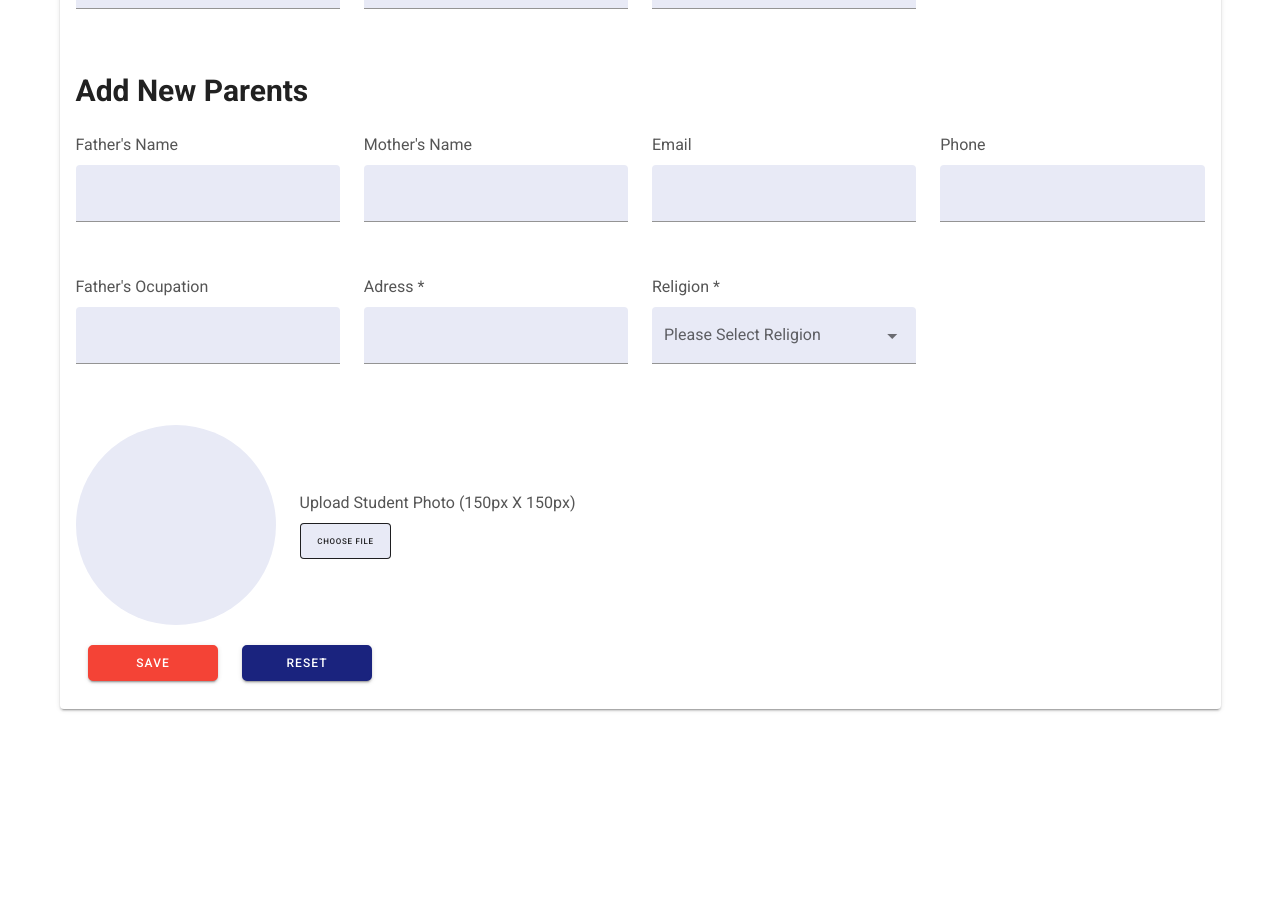
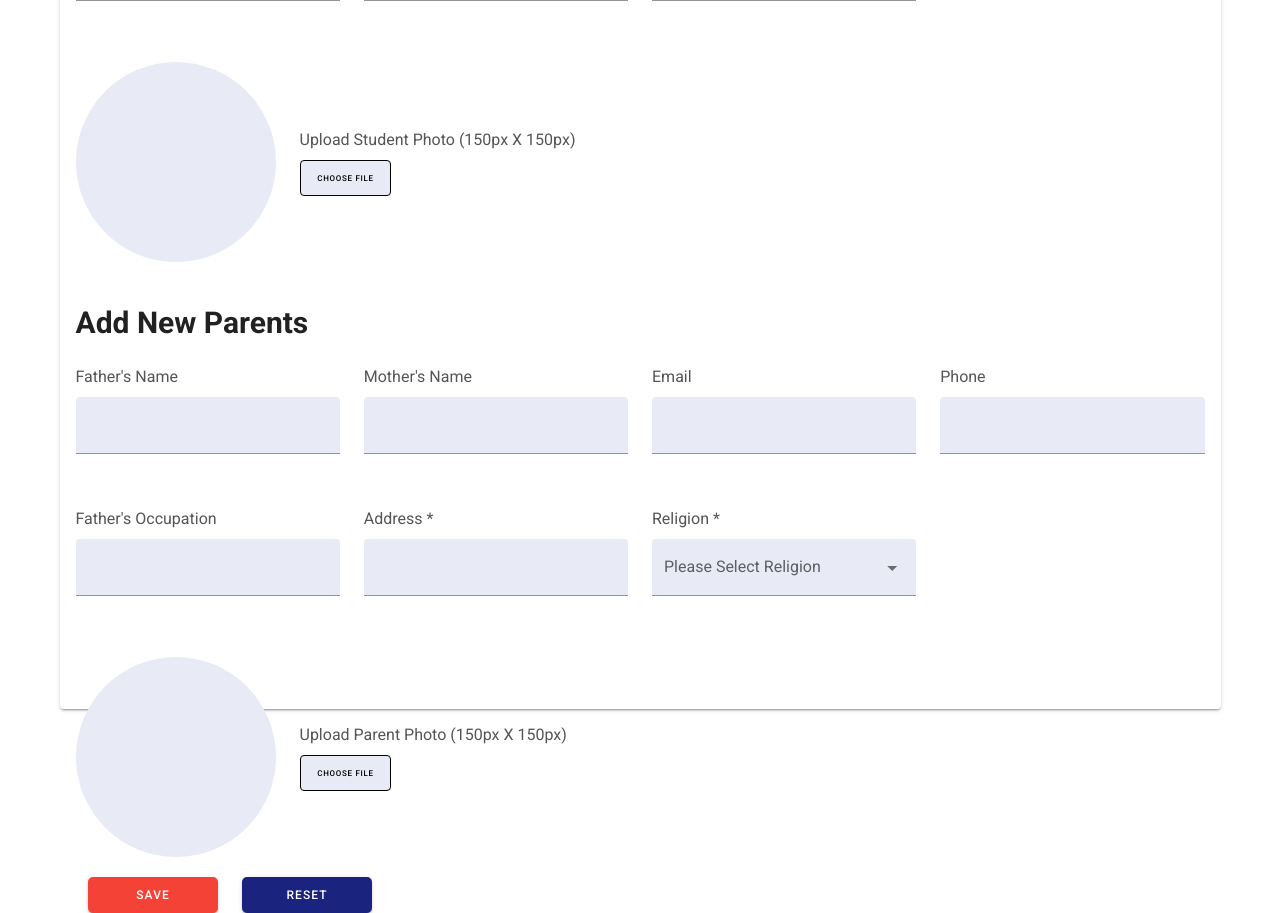
Before and after one commit to SchoolManagmentCN/frontend-school, a Nuxt app: page /dashboard/AddStudentIndex in a window 1280 px wide. Shown: the part 500-1413 px from the top of the page. Before the commit the page ends 1221 px from the top, so only its background shows below. Built offline with nearby package versions, Linux system fonts and the light colour scheme.

Commit message:
wip: connected login page with te backend api, and added logic to save studenst and parents, need to finish the connection between frontend and backend

```diff
--- a/components/ui/AddStudent.vue
+++ b/components/ui/AddStudent.vue
@@ -8,31 +8,26 @@
     </p>
     <v-container>
       <v-card class="pa-4" height="1050">
-        <v-form>
+        <v-form @submit.prevent="submitForm">
           <h3 class="h3-style">
             Add New Students
           </h3>
           <v-row>
-            <v-col
-              cols="3"
-            >
-              <p>Name *</p><p>
+            <v-col cols="3">
+              <p>Name *</p>
               <v-text-field
-                  v-model="nameStudent"
+                v-model="studentData.name"
                 color="red"
                 background-color="#E8EAF6"
                 type="name"
                 filled
                 :rules="notEmpty"
               />
-              </p>
             </v-col>
-            <v-col
-              cols="3"
-            >
+            <v-col cols="3">
               <p>Gender *</p>
               <v-select
-                v-model="GenderStudent"
+                v-model="studentData.gender"
                 :items="itemsGender"
                 color="red"
                 background-color="#E8EAF6"
@@ -41,12 +36,10 @@
                 :rules="notEmpty"
               />
             </v-col>
-            <v-col
-              cols="3"
-            >
+            <v-col cols="3">
               <p>Class *</p>
               <v-select
-                v-model="ClassStudent"
+                v-model="studentData.classes"
                 :items="itemsClass"
                 color="red"
                 background-color="#E8EAF6"
@@ -55,12 +48,10 @@
                 :rules="notEmpty"
               />
             </v-col>
-            <v-col
-              cols="3"
-            >
+            <v-col cols="3">
               <p>Date of Birth *</p>
               <v-text-field
-                v-model="birthStudent"
+                v-model="studentData.dateOfBirth"
                 color="red"
                 background-color="#E8EAF6"
                 filled
@@ -71,24 +62,20 @@
             </v-col>
           </v-row>
           <v-row>
-            <v-col
-              cols="3"
-            >
+            <v-col cols="3">
               <p>Blood Group *</p>
               <v-text-field
-                v-model="bloodGroupStudent"
+                v-model="studentData.bloodGroup"
                 color="red"
                 background-color="#E8EAF6"
                 filled
                 :rules="notEmpty"
               />
             </v-col>
-            <v-col
-              cols="3"
-            >
+            <v-col cols="3">
               <p>Religion *</p>
               <v-select
-                v-model="religionStudent"
+                v-model="studentData.religion"
                 :items="itemsReligion"
                 color="red"
                 background-color="#E8EAF6"
@@ -97,114 +84,16 @@
                 :rules="notEmpty"
               />
             </v-col>
-            <v-col
-              cols="3"
-            >
+            <v-col cols="3">
               <p>Admission Date *</p>
               <v-text-field
-                v-model="admissionStudent"
+                v-model="studentData.admissionDate"
                 color="red"
                 background-color="#E8EAF6"
                 filled
                 label="dd/mm/yy"
                 append-icon="mdi-calendar"
                 :rules="admissionRules"
-              />
-            </v-col>
-          </v-row>
-          <h3 class="new-parentsStyle">
-            Add New Parents
-          </h3>
-          <v-row>
-            <v-col
-              cols="3"
-            >
-              <p>Father's Name</p>
-              <v-text-field
-                v-model="fatherName"
-                color="red"
-                background-color="#E8EAF6"
-                type="name"
-                filled
-                :rules="notEmpty"
-              />
-            </v-col>
-            <v-col
-              cols="3"
-            >
-              <p>Mother's Name</p>
-              <v-text-field
-                v-model="motherName"
-                color="red"
-                background-color="#E8EAF6"
-                type="name"
-                filled
-                :rules="notEmpty"
-              />
-            </v-col>
-            <v-col
-              cols="3"
-            >
-              <p>Email</p>
-              <v-text-field
-                v-model="emailParents"
-                color="red"
-                background-color="#E8EAF6"
-                type="email"
-                filled
-                :rules="correo"
-              />
-            </v-col>
-            <v-col
-              cols="3"
-            >
-              <p>Phone</p>
-              <v-text-field
-                v-model="phoneParents"
-                color="red"
-                background-color="#E8EAF6"
-                type="phone"
-                filled
-                :rules="phone"
-              />
-            </v-col>
-            <v-col
-              cols="3"
-            >
-              <p>Father's Ocupation</p>
-              <v-text-field
-                v-model="fatherOcupation"
-                color="red"
-                background-color="#E8EAF6"
-                type="name"
-                filled
-                :rules="notEmpty"
-              />
-            </v-col>
-            <v-col
-              cols="3"
-            >
-              <p>Adress *</p>
-              <v-text-field
-                v-model="adressParents"
-                color="red"
-                background-color="#E8EAF6"
-                filled
-                :rules="notEmpty"
-              />
-            </v-col>
-            <v-col
-              cols="3"
-            >
-              <p>Religion *</p>
-              <v-select
-                v-model="religionParents"
-                :items="itemsReligion"
-                color="red"
-                background-color="#E8EAF6"
-                filled
-                label="Please Select Religion"
-                :rules="notEmpty"
               />
             </v-col>
           </v-row>
@@ -221,36 +110,138 @@
                 <v-btn
                   class="choose-button"
                   outlined
-                  color="#black"
-                  @click="triggerFileInput"
+                  color="black"
+                  @click="triggerFileInput('student')"
                 >
                   Choose File
                 </v-btn>
               </v-col>
             </div>
             <input
-              ref="fileInput"
+              ref="fileInputStudent"
               type="file"
               accept="image/*"
               style="display: none;"
-              @change="onImageChange"
+              @change="onImageChange('student')"
+            >
+          </v-row>
+          <h3 class="new-parentsStyle">
+            Add New Parents
+          </h3>
+          <v-row>
+            <v-col cols="3">
+              <p>Father's Name</p>
+              <v-text-field
+                v-model="parentData.fatherName"
+                color="red"
+                background-color="#E8EAF6"
+                type="name"
+                filled
+                :rules="notEmpty"
+              />
+            </v-col>
+            <v-col cols="3">
+              <p>Mother's Name</p>
+              <v-text-field
+                v-model="parentData.motherName"
+                color="red"
+                background-color="#E8EAF6"
+                type="name"
+                filled
+                :rules="notEmpty"
+              />
+            </v-col>
+            <v-col cols="3">
+              <p>Email</p>
+              <v-text-field
+                v-model="parentData.email"
+                color="red"
+                background-color="#E8EAF6"
+                type="email"
+                filled
+                :rules="correo"
+              />
+            </v-col>
+            <v-col cols="3">
+              <p>Phone</p>
+              <v-text-field
+                v-model="parentData.phone"
+                color="red"
+                background-color="#E8EAF6"
+                type="phone"
+                filled
+                :rules="phone"
+              />
+            </v-col>
+            <v-col cols="3">
+              <p>Father's Occupation</p>
+              <v-text-field
+                v-model="parentData.fatherOccupation"
+                color="red"
+                background-color="#E8EAF6"
+                type="name"
+                filled
+                :rules="notEmpty"
+              />
+            </v-col>
+            <v-col cols="3">
+              <p>Address *</p>
+              <v-text-field
+                v-model="parentData.address"
+                color="red"
+                background-color="#E8EAF6"
+                filled
+                :rules="notEmpty"
+              />
+            </v-col>
+            <v-col cols="3">
+              <p>Religion *</p>
+              <v-select
+                v-model="parentData.religion"
+                :items="itemsReligion"
+                color="red"
+                background-color="#E8EAF6"
+                filled
+                label="Please Select Religion"
+                :rules="notEmpty"
+              />
+            </v-col>
+          </v-row>
+          <v-row>
+            <div class="image-upload-container">
+              <v-col cols="auto">
+                <div
+                  :class="['image-circle', { 'has-image': imagePreviewParent }]"
+                  :style="{ backgroundImage: imagePreviewParent ? `url(${imagePreviewParent})` : '' }"
+                />
+              </v-col>
+              <v-col>
+                <p>Upload Parent Photo (150px X 150px)</p>
+                <v-btn
+                  class="choose-button"
+                  outlined
+                  color="black"
+                  @click="triggerFileInput('parent')"
+                >
+                  Choose File
+                </v-btn>
+              </v-col>
+            </div>
+            <input
+              ref="fileInputParent"
+              type="file"
+              accept="image/*"
+              style="display: none;"
+              @change="onImageChange('parent')"
             >
           </v-row>
           <v-row>
-            <v-col
-              cols="auto"
-            />
-            <v-btn
-              class="save-style"
-              color="red"
-            >
+            <v-col cols="auto" />
+            <v-btn class="save-style" color="red" type="submit">
               Save
             </v-btn>
             <v-col cols="auto" />
-            <v-btn
-              class="reset-style"
-              color="#1A237E"
-            >
+            <v-btn class="reset-style" color="#1A237E">
               Reset
             </v-btn>
           </v-row>
@@ -261,24 +252,33 @@
 </template>
 
 <script>
+import axios from 'axios'
+
 export default {
   data () {
     return {
-      nameStudent: null,
-      birthStudent: null,
-      GenderStudent: null,
-      ClassStudent: null,
-      bloodGroupStudent: null,
-      religionStudent: null,
-      admissionStudent: null,
+      studentData: {
+        name: null,
+        gender: null,
+        dateOfBirth: null,
+        bloodGroup: null,
+        religion: null,
+        admissionDate: null,
+        classes: null
+      },
+      parentData: {
         fatherName: null,
         motherName: null,
-      emailParents: null,
-      phoneParents: null,
-      fatherOcupation: null,
-      adressParents: null,
-      religionParents: null,
+        email: null,
+        phone: null,
+        fatherOccupation: null,
+        address: null,
+        religion: null
+      },
       imagePreviewStudent: null,
+      imagePreviewParent: null,
+      studentImage: null,
+      parentImage: null,
       notEmpty: [
         v => !!v || 'The field could not be empty'
       ],
@@ -306,17 +306,60 @@ export default {
     }
   },
   methods: {
-    triggerFileInput () {
-      this.$refs.fileInput.click()
+    triggerFileInput (type) {
+      if (type === 'student') {
+        this.$refs.fileInputStudent.click()
+      } else if (type === 'parent') {
+        this.$refs.fileInputParent.click()
+      }
     },
-    onImageChange (event) {
+    onImageChange (type) {
       const file = event.target.files[0]
       if (file) {
         const reader = new FileReader()
         reader.onload = (e) => {
+          if (type === 'student') {
             this.imagePreviewStudent = e.target.result
+            this.studentImage = file
+          } else if (type === 'parent') {
+            this.imagePreviewParent = e.target.result
+            this.parentImage = file
+          }
         }
         reader.readAsDataURL(file)
+      }
+    },
+    async submitForm () {
+      const formData = new FormData()
+      formData.append('student[name]', this.studentData.name)
+      formData.append('student[gender]', this.studentData.gender)
+      formData.append('student[fatherName]', this.parentData.fatherName)
+      formData.append('student[motherName]', this.parentData.motherName)
+      formData.append('student[dateOfBirth]', this.studentData.dateOfBirth)
+      formData.append('student[Religion]', this.studentData.religion)
+      formData.append('student[fatherOccupation]', this.parentData.fatherOccupation)
+      formData.append('student[email]', this.parentData.email)
+      formData.append('student[admissionDate]', this.studentData.admissionDate)
+      formData.append('student[classes]', this.studentData.classes)
+      formData.append('parent[name]', this.parentData.fatherName)
+      formData.append('parent[gender]', this.parentData.gender)
+      formData.append('parent[phone]', this.parentData.phone)
+      formData.append('parent[religion]', this.parentData.religion)
+      formData.append('parent[occupation]', this.parentData.fatherOccupation)
+      formData.append('parent[email]', this.parentData.email)
+      formData.append('parent[address]', this.parentData.address)
+      formData.append('studentImage', this.studentImage)
+      formData.append('parentImage', this.parentImage)
+
+      try {
+        const response = await axios.post('http://localhost:8081/api/students', formData, {
+          headers: {
+            'Content-Type': 'multipart/form-data'
+          }
+        })
+        console.log('Student and parent added successfully:', response.data)
+      } catch (error) {
+        console.error('Error adding student and parent:', error)
       }
     }
   }
@@ -361,11 +404,10 @@ p {
   width: 130px;
   border: 2px solid #000;
   border-radius: 5px;
-  padding-top: 50px;
 }
 
 .reset-style {
-  color:white;
+  color: white;
   font-size: 12px;
   width: 130px;
   border: 2px solid #000;
@@ -400,5 +442,4 @@ p {
   padding-bottom: 20px;
   font-size: 30px;
 }
-
 </style>
--- a/components/ui/AddTeacher.vue
+++ b/components/ui/AddTeacher.vue
@@ -177,7 +177,7 @@
                 <v-btn
                   class="choose-button"
                   outlined
-                  color="#black"
+                  color="black"
                   @click="triggerFileInput"
                 >
                   Choose File
@@ -267,7 +267,7 @@ export default {
       if (file) {
         const reader = new FileReader()
         reader.onload = (e) => {
-          this.imagePreview = e.target.result
+          this.imagePreviewTeacher = e.target.result
         }
         reader.readAsDataURL(file)
       }
@@ -280,7 +280,7 @@ export default {
 .subrayado-rojo {
   color: black;
   text-decoration: underline;
-  text-decoration-color: red;
+  text-decoration-color: #D60A0B;
 }
 
 .image-upload-container {
--- a/pages/login/index.vue
+++ b/pages/login/index.vue
@@ -13,7 +13,7 @@
             <v-card-text>
               <v-form>
                 <v-text-field
-                  v-model="email"
+                  v-model="username"
                   label="Username"
                   placeholder="Prince Afful Quansah"
                   outlined
@@ -37,7 +37,7 @@
                   class="text-none white--text"
                   x-large
                   block
-                  @click="loading = !loading"
+                  @click="login"
                 >
                   SIGN IN
                 </v-btn>
@@ -58,9 +58,30 @@ export default {
   name: 'LoginLayout',
   data () {
     return {
-      email: '',
+      username: '',
       password: '',
       loading: false
+    }
+  },
+  methods: {
+    async login () {
+      try {
+        this.loading = true
+        console.log('Attempting login with:', this.username, this.password)
+        const response = await this.$auth.loginWith('local', {
+          data: {
+            username: this.username,
+            password: this.password
+          }
+        })
+        console.log('Login successful:', response)
+        this.$router.push('/dashboard/admin') // Redirect to dashboard on successful login
+      } catch (error) {
+        console.error('Error during login:', error)
+        alert('Usuario o contraseña incorrectos.')
+      } finally {
+        this.loading = false
+      }
     }
   }
 }
```
Also changed, not shown: layouts/navegation.vue (+9 -9 lines), middleware/auth.js (added, +7 -0 lines), nuxt.config.js (+32 -33 lines), pages/index.vue (+8 -0 lines). Lines whose indentation alone changed are shown as unchanged.
